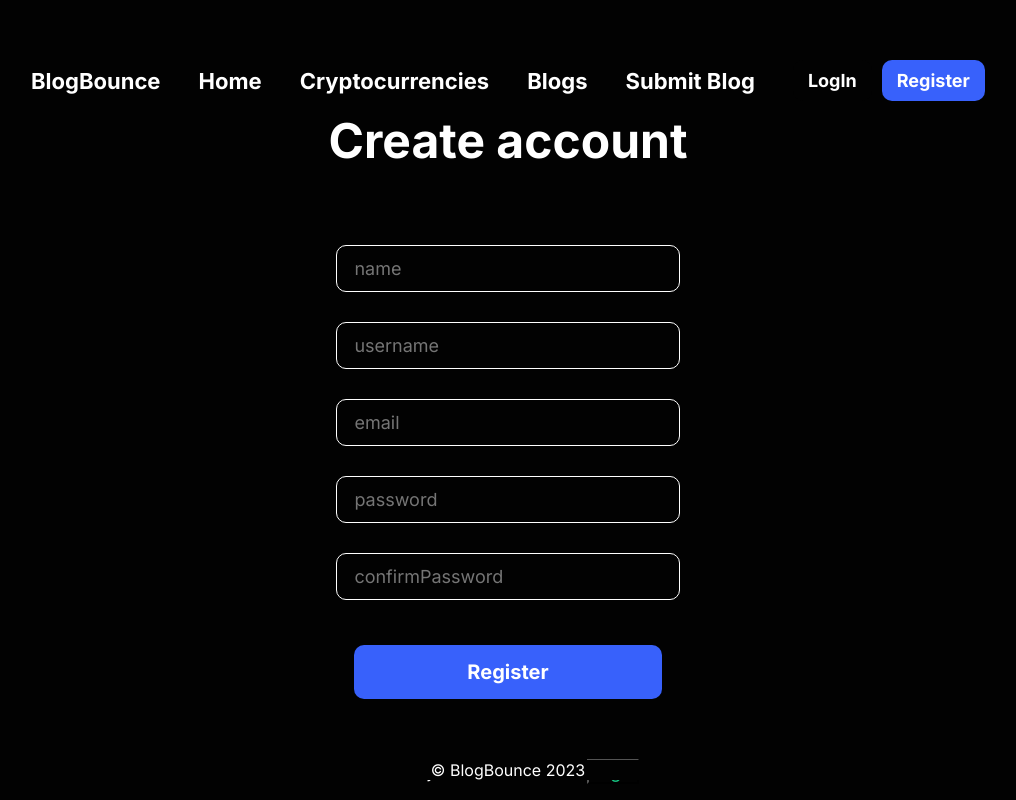
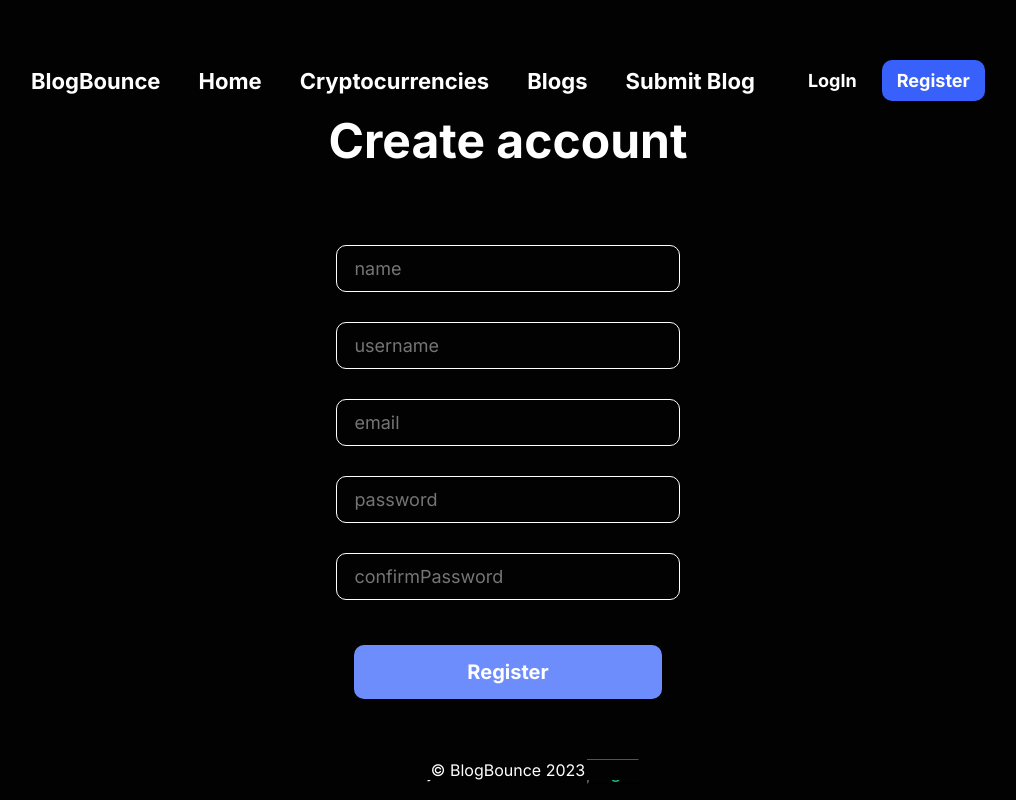
Before and after one commit to s0haibzafar/blog-bounce-ui, a React (Create React App) app: page /register in a window 1280 px wide. Shown: the whole page, without its empty margins (132-1148 px from the left). Built offline with nearby package versions, Linux system fonts and the light colour scheme; no server answers.

Commit message:
Set register btn disable if fields are empty

```diff
--- a/src/pages/register/register.jsx
+++ b/src/pages/register/register.jsx
@@ -39,7 +39,11 @@ function Register() {
         }
         else if (response.code === 'ERR_BAD_REQUEST') {
             //display error message
-            setError(response.response.data.errorMessage)
+            setError(response.response.data.message)
+        }
+        else if (response.code === 'ERR_BAD_RESPONSE') {
+            //display error message
+            setError(response.response.data.message)
         }
 
 
@@ -108,7 +112,20 @@ function Register() {
                 error={errors.confirmPassword && touched.confirmPassword ? 1 : undefined}
                 errormessage={errors.confirmPassword}
             />
-            <button className={styles.loginButton} onClick={handleregister} >Register </button>
+            <button
+                className={styles.loginButton}
+                onClick={handleregister}
+                disabled={
+                    !values.username ||
+                    !values.name ||
+                    !values.password ||
+                    !values.confirmPassword ||
+                    errors.username ||
+                    errors.name ||
+                    errors.password ||
+                    errors.confirmPassword
+                }
+            >Register </button>
             <span >Already have an account? <button className={styles.createAccount} onClick={() => navigate('/login')} >LogIn</button> </span>
             {error !== '' ? <p className={styles.errorMessages} >{error}</p> : ""}
         </div>
```
